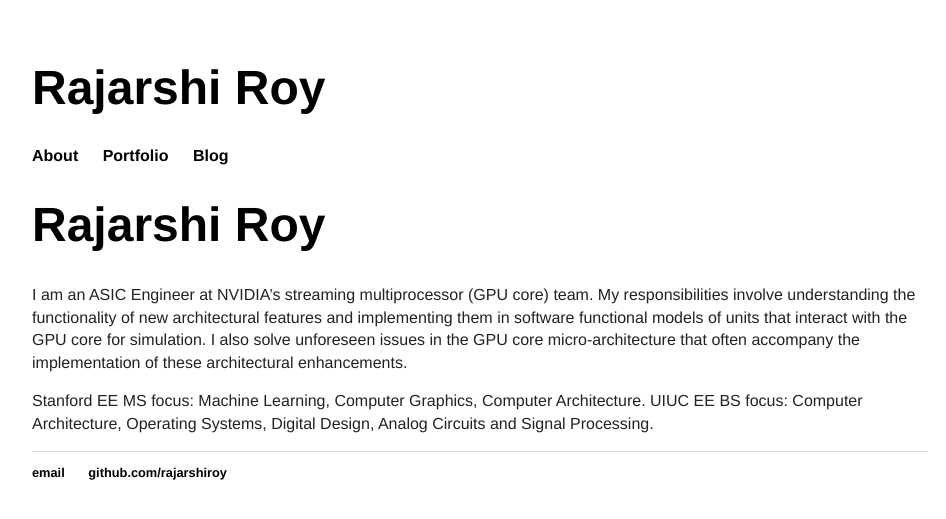
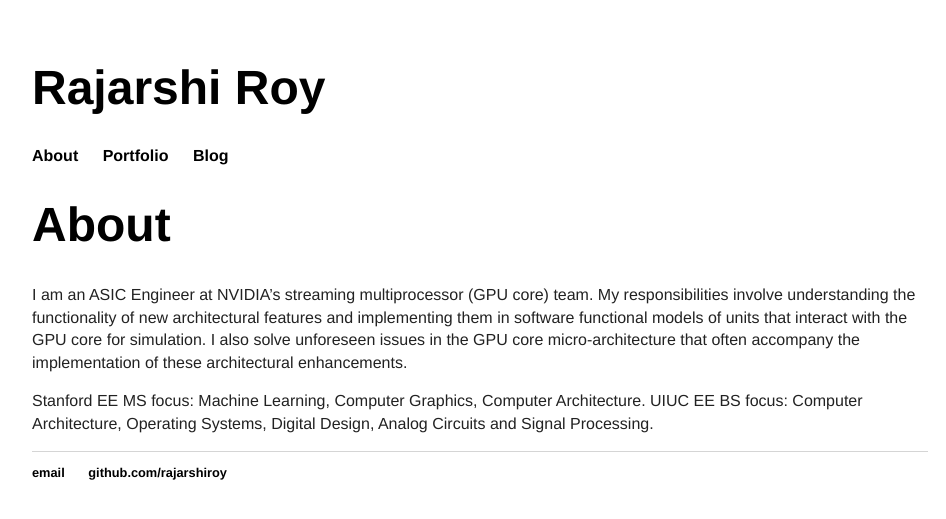
Before and after one commit to rajarshiroy/rajarshiroy.github.io, a Jekyll site: the page built from index.html, in a window 1280 px wide. Shown: the top 519 px of the page, without its empty margins (160-1106 px from the left). Built offline with Jekyll 4.4.1, drawn with Linux system fonts in a browser that asks for light colours.

Commit message:
Update index.html

```diff
--- a/index.html
+++ b/index.html
@@ -1,9 +1,9 @@
 ---
 layout: markdowned
-title: Rajarshi Roy
+title: About
 ---
+# {{ page.title }} #
 
-# Rajarshi Roy #
 I am an ASIC Engineer at NVIDIA's streaming multiprocessor (GPU core) team. My responsibilities involve understanding the functionality of new architectural features and implementing them in software functional models of units that interact with the GPU core for simulation. I also solve unforeseen issues in the GPU core micro-architecture that often accompany the implementation of these architectural enhancements.
 
 Stanford EE MS focus: Machine Learning, Computer Graphics, Computer Architecture.
```
